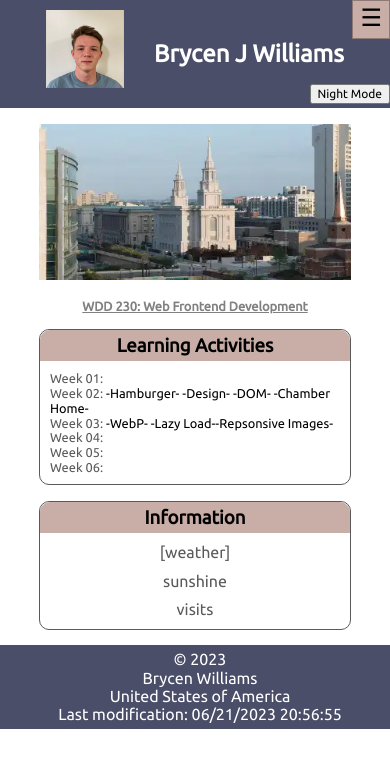
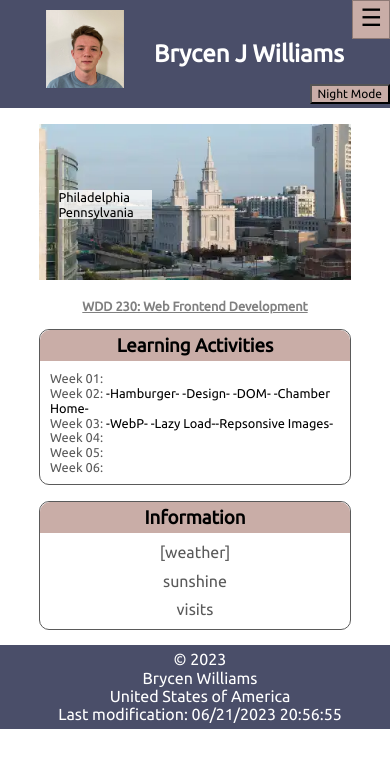
Before and after one commit to Brycenjwill/wdd230, a plain HTML site: page index.html in a window 390 px wide. Drawn offline with Linux system fonts and the light colour scheme.

Commit message:
Added responsive hero image and formatted label

```diff
--- a/index.html
+++ b/index.html
@@ -37,8 +37,11 @@
     <main>
         <picture class="hero">
             <source srcset="images\Temple_Small.webp" media="(max-width: 400px)">
-            <img src="images/Temple_Large.webp" alt="Philedelphia Temple">
+            <img srcset="images/Temple_Large.webp" alt="Philedelphia Temple">
         </picture>
+        <div class="heroLabel">
+            <p>Philadelphia Pennsylvania</p>
+        </div>
         <h2>WDD 230: Web Frontend Development</h2>
         <div class="card1" >
             <h3>Learning Activities</h3>
--- a/styles/base.css
+++ b/styles/base.css
@@ -29,7 +29,7 @@ header button{
     position: absolute;
     right: 0;
     top: 10%;
-
+    background-color: #C9ADA7;
 }
 
 nav{
@@ -85,6 +85,18 @@ main{
     width: 100%;
     height: auto;
   }
+.heroLabel{
+    border: none;
+    position: absolute;
+    top: 190px;
+    left: 15%;
+    color: black;
+    background-color: rgb(255, 255, 255, .8);
+    border-radius: 0;
+    font-size: .8em;
+    text-decoration: bold;
+    width: 24%;
+}
 main h2{
     height: 10%;
     text-align: center;
--- a/styles/larger.css
+++ b/styles/larger.css
@@ -51,6 +51,10 @@
 		grid-row: 1;
 		margin-top: 5%;
 	}
+	.heroLabel{
+		top: 420px;
+		font-size: 1.5em;
+}
 	main h2{
 		grid-row: 2;
 		text-align: left;
```
